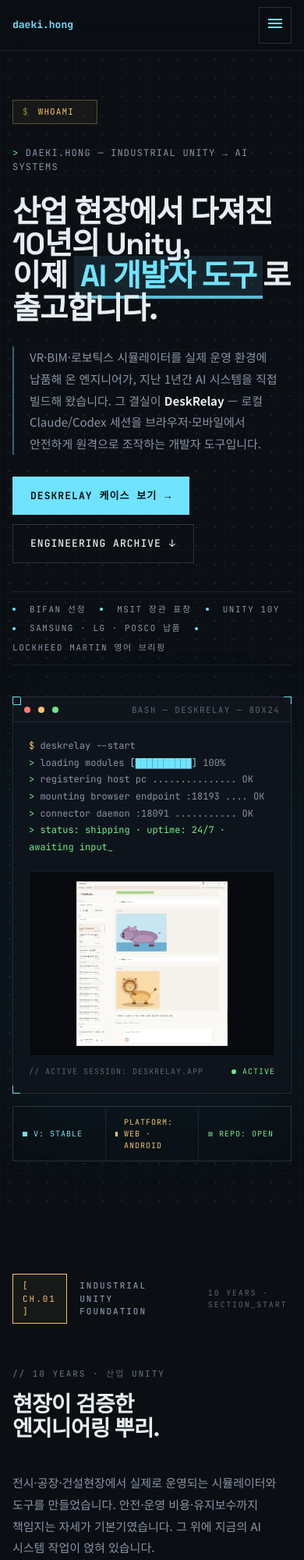
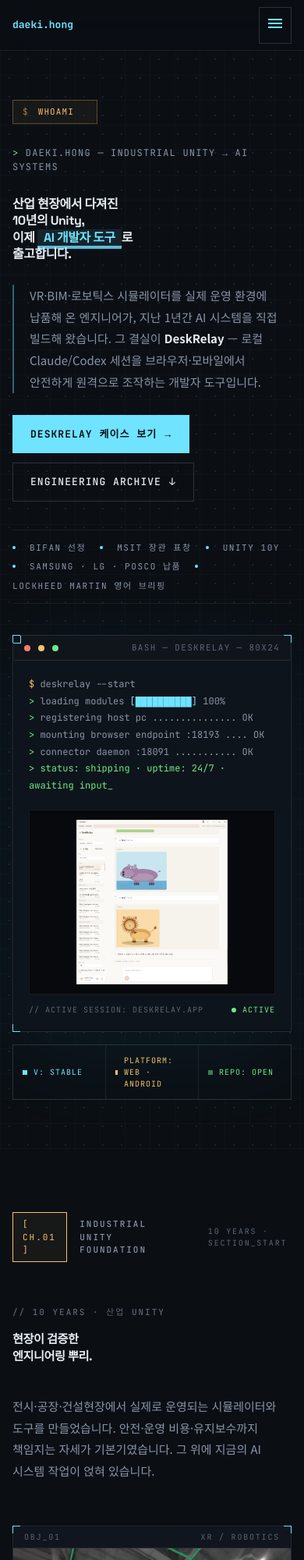
Before and after one commit to darkhtk/portfolio, a plain HTML site: page index.html in a window 390 px wide. Shown: the top 2000 px of the page at 78% size. Drawn offline with nearby package versions, Linux system fonts and the light colour scheme.

Commit message:
작업 완료: index.html (총 1개 파일 변경)

```diff
--- a/index.html
+++ b/index.html
@@ -196,9 +196,9 @@
   /* focus rings */
   :focus-visible { outline: 2px solid #6FE3FF; outline-offset: 2px; }
 
-  /* fluid hero size */
-  .display-hero { font-size: clamp(2.25rem, 6vw + 1rem, 5rem); }
-  .display-section { font-size: clamp(1.75rem, 3vw + 0.5rem, 3rem); }
+  /* font-size cap — 모든 헤드라인 포함 20px 상한 */
+  .display-hero { font-size: clamp(1rem, 1.6vw + 0.6rem, 1.25rem); line-height: 1.35; }
+  .display-section { font-size: clamp(0.95rem, 1.2vw + 0.5rem, 1.25rem); line-height: 1.4; }
 
   /* utility — vertical hairline on left */
   .v-rail { border-left: 1px solid rgba(230,237,243,0.08); }
@@ -578,7 +578,7 @@
                 <img src="assets/images/deskrelay-logo-lockup.png" alt="DeskRelay 로고 락업" class="h-12 sm:h-14 w-auto" />
               </div>
 
-              <p class="text-text-primary text-xl sm:text-2xl lg:text-3xl font-display font-bold tracking-tight kr-balance leading-tight">
+              <p class="text-text-primary text-base sm:text-[17px] lg:text-xl font-display font-bold tracking-tight kr-balance leading-snug">
                 로컬에서 돌아가는 Claude·Codex 세션을,<br/>
                 <span class="text-accent-cyan">모바일과 브라우저</span>에서 안전하게 원격으로 조작합니다.
               </p>
```
